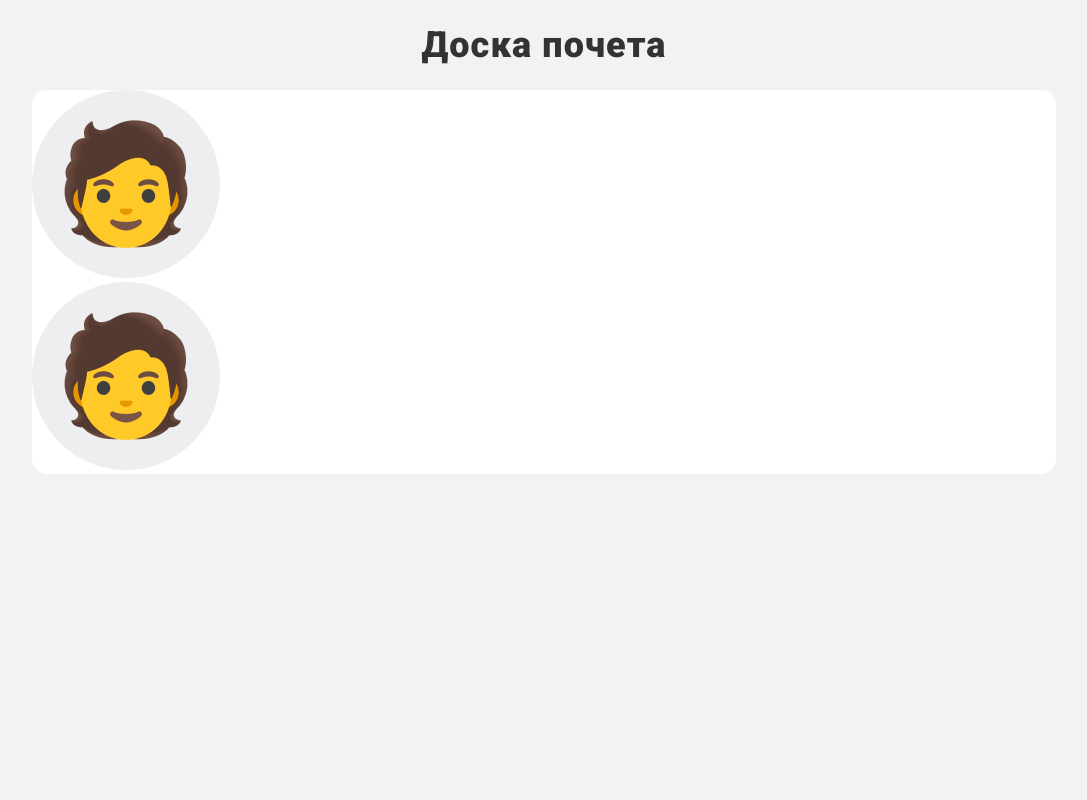
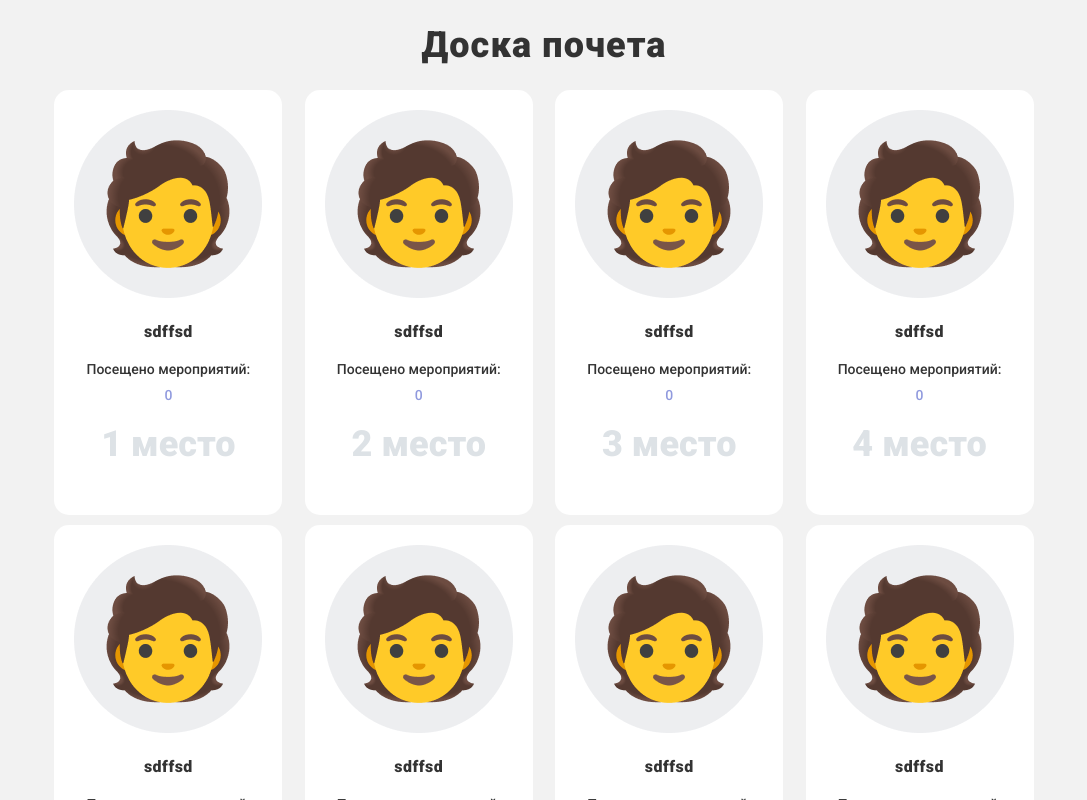
Before and after one commit to FreeBetSocial/cityhack11_06, a React (Vite) app: page / in a window 1280 px wide. Shown: the top 800 px of the page, without its empty margins (96-1183 px from the left). Built offline with nearby package versions, Linux system fonts and the light colour scheme.

Commit message:
Доска почёта

```diff
--- a/src/components/DashBoard/dash.jsx
+++ b/src/components/DashBoard/dash.jsx
@@ -1,21 +1,66 @@
 import classes from "./dash.module.scss"
-import img1 from "../../img/avatar_profile.png"
+import ava from "../../img/avatar_profile.png"
+
+
+const items = [
+    {
+        img:ava,
+        name:"sdffsd",
+        count:0
+    },
+    {
+        img:ava,
+        name:"sdffsd",
+        count:0
+    },
+    {
+        img:ava,
+        name:"sdffsd",
+        count:0
+    },
+    {
+        img:ava,
+        name:"sdffsd",
+        count:0
+    }
+    ,{
+        img:ava,
+        name:"sdffsd",
+        count:0
+    }
+    ,{
+        img:ava,
+        name:"sdffsd",
+        count:0
+    }
+    ,{
+        img:ava,
+        name:"sdffsd",
+        count:0
+    }
+    ,{
+        img:ava,
+        name:"sdffsd",
+        count:0
+    }
+]
 
 const Dash =()=>{
     return (
         <div className={"content"}>
             <div className={classes.Dash}>
                 <h1>Доска почета</h1>
-                    <div className={classes.row_dash}>
-                        <div className={classes.banner6}>
-                            <div className={classes.col_dash}>
-                               <img src={img1}/>
-                            </div>
-                            <div className={classes.col_dash}>
-                               <img src={img1}/>
-                            </div>
+                <div className={classes.items}>
+                    {items.map((e,i)=>(
+                        <div>
+                            <img src={e.img}/>
+                            <h3>{e.name}</h3>
+                            <p>Посещено мероприятий:</p>
+                            <p data-value>{e.count}</p>
+                            <div>{i+1} место</div>
                         </div>
-                    </div>
+                    ))}
+                </div>
             </div>
         </div>
     )
--- a/src/components/DashBoard/dash.module.scss
+++ b/src/components/DashBoard/dash.module.scss
@@ -9,16 +9,49 @@ h1{
         flex-direction: column;
         align-items: center;
     }
-    .banner6{
+    .items{
+        display: flex;
+        flex-wrap: wrap;
+        flex-direction: row;
+        align-items: center;
+        justify-content: space-evenly;
+        div{
             background: #FFFFFF;
             border-radius: 15px;
+            padding: 20px;
+            margin-bottom: 10px;
+            min-width: 250px
+            img{
+                width: 200px;
             }
-
-
-
-
-
-
-
-
+            h3{
+                text-align: center;
+                font-weight: 800;
+                font-size: 16px;
+                line-height: 19px;
+                letter-spacing: 0.03em;
+                color: #333333;
+                margin: 20px 0;
             }
+            p{
+                text-align: center;
+                font-weight: 500;
+                font-size: 14px;
+                line-height: 16px;
+                color: #333333;
+                margin: 0;
+                &[data-value]{
+                    color: #909ADE;
+                    margin-top: 10px;
+                }
+            }
+            div{
+                font-weight: 900;
+                font-size: 36px;
+                line-height: 42px;
+                color: #DDE2E6;
+                text-align: center;
+            }
+        }
+    }
+}
```
Lines whose indentation alone changed are shown as unchanged.
